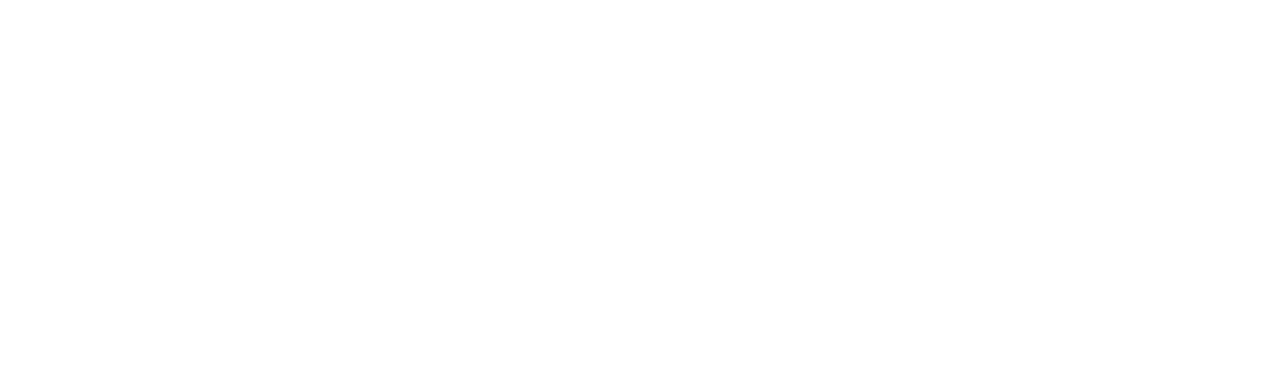
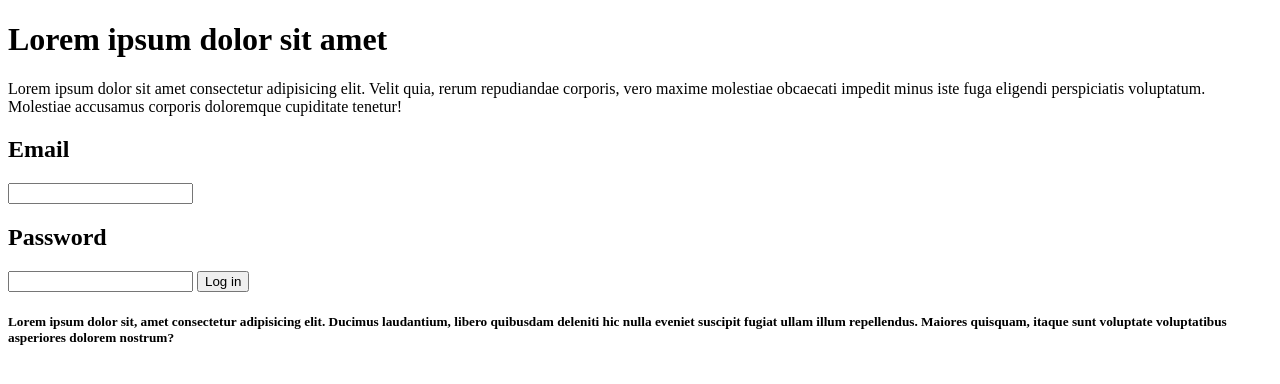
Before and after one commit to angelkemerer/image-based-web-project, a plain HTML site: page index.html in a window 1280 px wide. Drawn offline with Linux system fonts and the light colour scheme.

Commit message:
Primer estructura html hecha, falta optimizar

```diff
--- a/index.html
+++ b/index.html
@@ -6,6 +6,22 @@
     <title>Document</title>
 </head>
 <body>
-
+    <header>
+        <!-- aca va la imagen del logo tripify -->
+        <h1>Lorem ipsum dolor sit amet </h1>
+        <p>Lorem ipsum dolor sit amet consectetur adipisicing elit. Velit quia, rerum repudiandae corporis, vero maxime molestiae obcaecati impedit minus iste fuga eligendi perspiciatis voluptatum. Molestiae accusamus corporis doloremque cupiditate tenetur!</p>
+    </header>
+    <main>
+        <form action="">
+            <h2>Email</h2>
+            <input type="email"/>
+            <h2>Password</h2>
+            <input type="password">
+            <button>Log in</button>
+        </form>
+    </main>
+    <footer>
+        <h5>Lorem ipsum dolor sit, amet consectetur adipisicing elit. Ducimus laudantium, libero quibusdam deleniti hic nulla eveniet suscipit fugiat ullam illum repellendus. Maiores quisquam, itaque sunt voluptate voluptatibus asperiores dolorem nostrum?</h5>
+    </footer>
 </body>
 </html>
```
